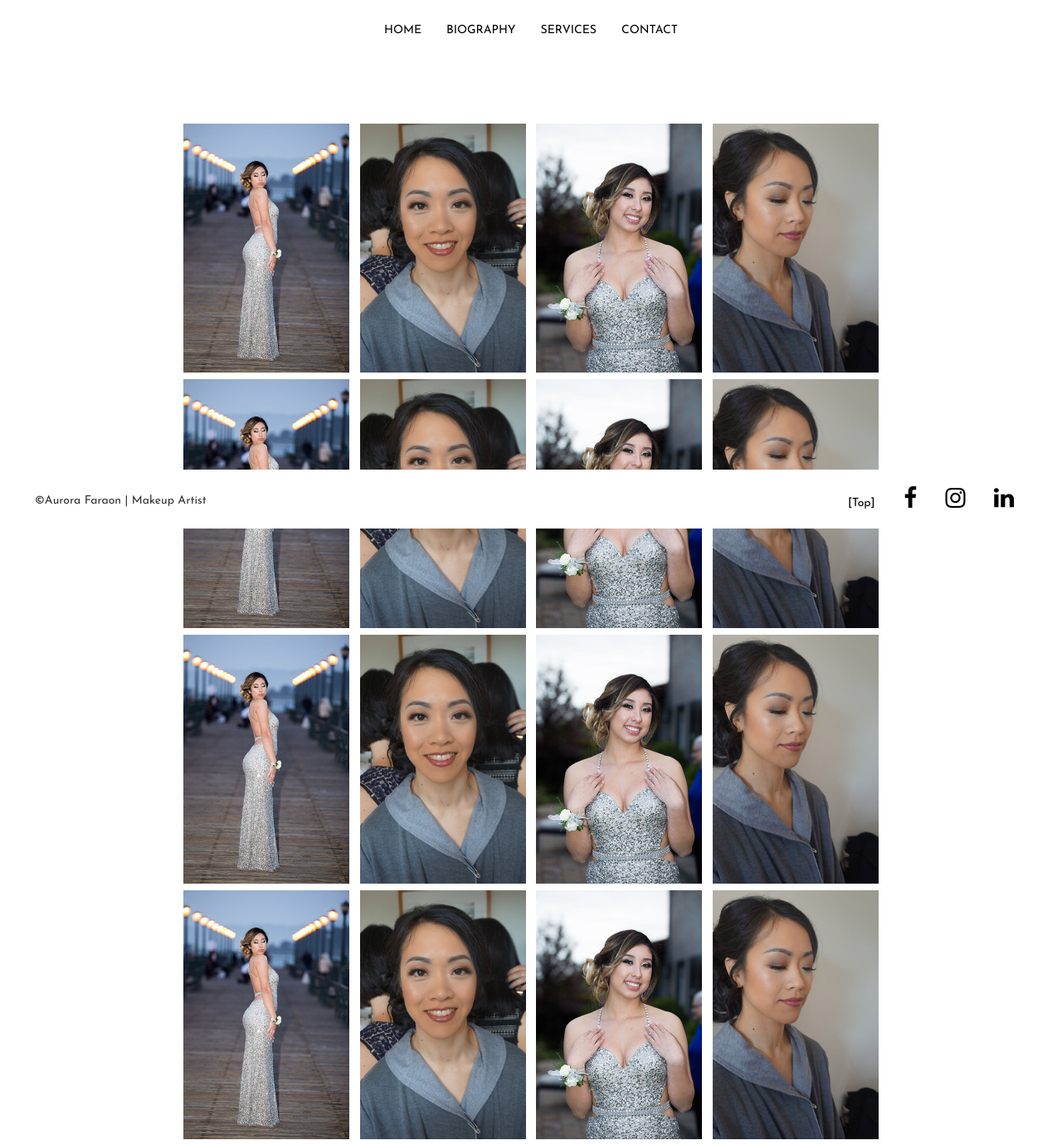
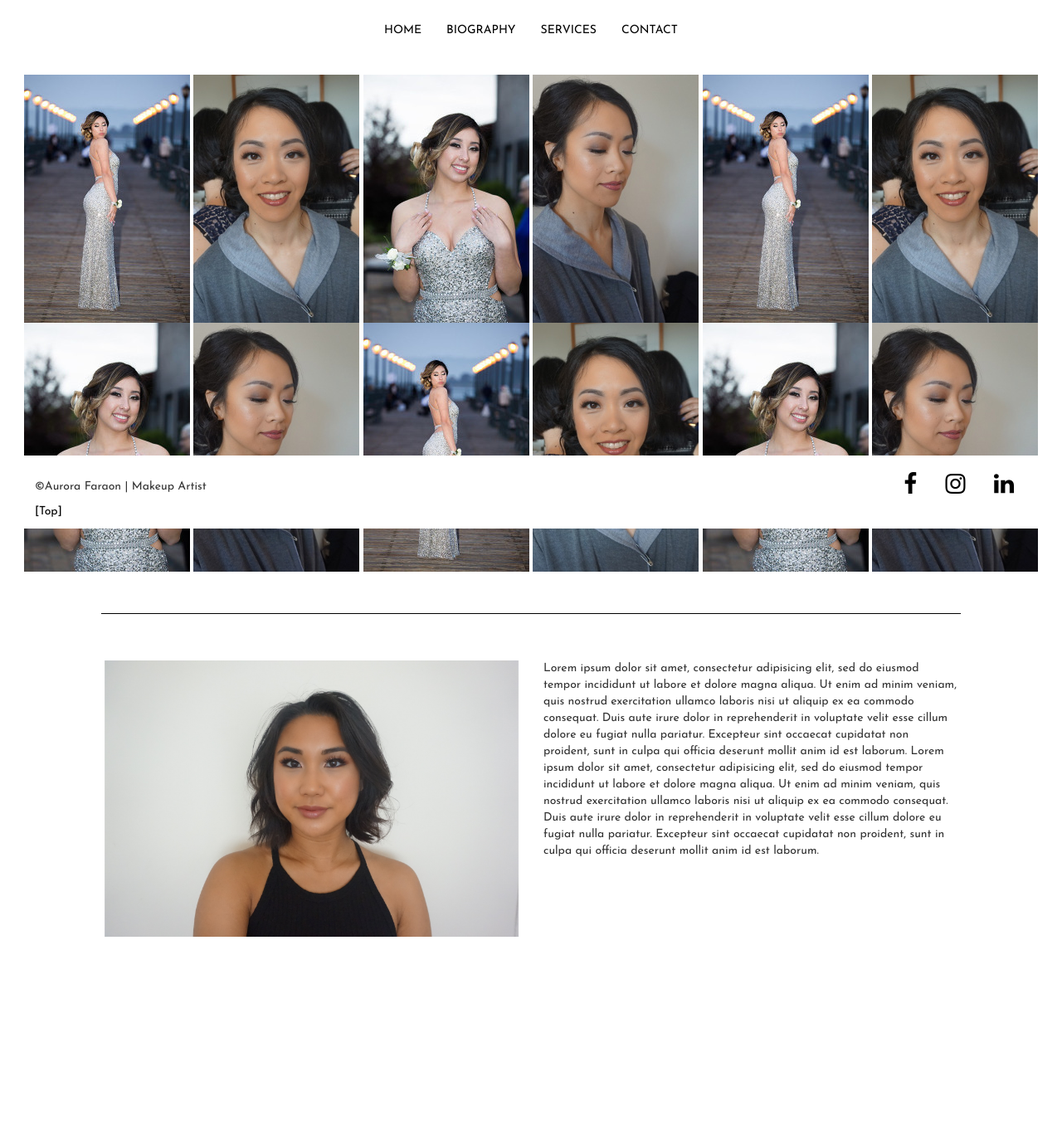
Before and after one commit to Dnguye92/afMua, a website: page index.html in a window 1280 px wide. Shown: the part 163-1543 px from the top of the page at 83% size. After the commit the page ends 1376 px from the top, so only its background shows below. Drawn offline with Linux system fonts and the light colour scheme.

Commit message:
displaying portfolio elements as block elements

```diff
--- a/css/main.css
+++ b/css/main.css
@@ -16,8 +16,10 @@ table, caption, tbody, tfoot, thead, tr, th, td {
 	font-family: 'Josefin Sans', sans-serif;
 }
 
-.thumbnail {
-	display: inline-block;
+hr {
+	width: 81%;
+	border-color: black;
+	margin-top: 50px;
 }
 
 #afLogo {
@@ -97,6 +99,11 @@ footer {
 	background-color: white;
 }
 
+footer a:nth-child(1) {
+	color: black;
+	text-decoration: none;
+}
+
 #copyRight {
 	float: left;
 	padding: 2em 0 0 3em;
@@ -129,7 +136,11 @@ footer {
 }
 
 #portfolio {
-	margin-top: 22em;
+	margin-top: 18em;
+}
+
+#portfolio img {
+	animation-duration: 4s;
 }
 
 .thumbnail {
@@ -149,17 +160,39 @@ footer {
 }
 
 #bio p {
-	padding-top: 2em;
+	/*padding-top: 2em;*/
 }
 
 #bioRow {
 	padding: 0 4em;
 }
 
+#bioPic {
+	transition: all 0.2s ease-out;
+	-webkit-transition: all 0.2s ease-out;
+	-moz-transition: all 0.2s ease-out;
+	-ms-transition: all 0.2s ease-out;
+}
+
+#bioPic:hover {
+	opacity: 0.7;
+	/*transition-duration: 0.8s;*/
+}
+
+
 /*MEDIA QUERIES*/
 @media(max-width: 736px) {
 	#portfolio {
 		margin-top: 13em;
+	}
+	#bioP {
+		width: 100%;
+	}
+	#afLogo {
+		margin: 1em 0;
+	}
+	#bio .col-xs-6:nth-child(1) {
+		width: 100%;
 	}
 }
 
@@ -185,6 +218,9 @@ footer {
 	}
 	#afLogo {
 		margin: 1em 0 1em 0;
+	}
+	#bio p {
+		margin-top: 50px;
 	}
 }
 
@@ -213,4 +249,8 @@ footer {
 	#socialMediaList {
 		padding-right: 0.5em;
 	}
+	#bio p {
+		display: block;
+		padding-top: 0;
+	}
 }
--- a/index.html
+++ b/index.html
@@ -39,7 +39,7 @@
 					    <!-- Collect the nav links, forms, and other content for toggling -->
 					    <div class="navbar-collapse collapse animated fadeIn" id="bs-example-navbar-collapse-1" aria-expanded="false" style="height: 1px">
 					      <ul class="nav navbar-nav">
-					        <li><a href="#">HOME</a></li>
+					        <li><a data-scroll href="#afLogo">HOME</a></li>
 					        <!-- <li><a href="#">PORTFOLIO</a></li> -->
 					        <li><a data-scroll href="#bio">BIOGRAPHY</a></li>
 					        <li><a href="#">SERVICES</a></li>
@@ -56,38 +56,24 @@
 		<div class="container-fluid">
 			<div class="row">
 				<div class="xs-col-12 text-center">
-					<img src="img/edited/free19.jpg" class="galleryItem thumbnail">
-					<img src="img/edited/free7.jpg" class="galleryItem thumbnail">
-					<img src="img/edited/free21.jpg" class="galleryItem thumbnail">
-					<img src="img/edited/free14.jpg" class="galleryItem thumbnail">
-				</div>
-			</div>
-			<div class="row">
-				<div class="xs-col-12 text-center">
-					<img src="img/edited/free19.jpg" class="galleryItem thumbnail">
-					<img src="img/edited/free7.jpg" class="galleryItem thumbnail">
-					<img src="img/edited/free21.jpg" class="galleryItem thumbnail">
-					<img src="img/edited/free14.jpg" class="galleryItem thumbnail">
-				</div>
-			</div>
-			<div class="row">
-				<div class="xs-col-12 text-center">
-					<img src="img/edited/free19.jpg" class="galleryItem thumbnail">
-					<img src="img/edited/free7.jpg" class="galleryItem thumbnail">
-					<img src="img/edited/free21.jpg" class="galleryItem thumbnail">
-					<img src="img/edited/free14.jpg" class="galleryItem thumbnail">
-				</div>
-			</div>
-			<div class="row">
-				<div class="xs-col-12 text-center">
-					<img src="img/edited/free19.jpg" class="galleryItem thumbnail">
-					<img src="img/edited/free7.jpg" class="galleryItem thumbnail">
-					<img src="img/edited/free21.jpg" class="galleryItem thumbnail">
-					<img src="img/edited/free14.jpg" class="galleryItem thumbnail">
+					<img src="img/edited/free19.jpg" class="galleryItem  animated fadeIn animated fadeIn">
+					<img src="img/edited/free7.jpg" class="galleryItem  animated fadeIn">
+					<img src="img/edited/free21.jpg" class="galleryItem  animated fadeIn">
+					<img src="img/edited/free14.jpg" class="galleryItem  animated fadeIn">
+					<img src="img/edited/free19.jpg" class="galleryItem  animated fadeIn">
+					<img src="img/edited/free7.jpg" class="galleryItem  animated fadeIn">
+					<img src="img/edited/free21.jpg" class="galleryItem  animated fadeIn">
+					<img src="img/edited/free14.jpg" class="galleryItem  animated fadeIn">
+					<img src="img/edited/free19.jpg" class="galleryItem  animated fadeIn">
+					<img src="img/edited/free7.jpg" class="galleryItem  animated fadeIn">
+					<img src="img/edited/free21.jpg" class="galleryItem  animated fadeIn">
+					<img src="img/edited/free14.jpg" class="galleryItem  animated fadeIn">
 				</div>
 			</div>
 		</div>
 	</section>
+
+	<hr>
 
 	<section id="bio">
 		<div class="container">
@@ -95,8 +81,13 @@
 				<div class="col-xs-6 animated fadeInLeft">
 					<img id="bioPic" class="img-responsive" src="img/bioPic.jpg">
 				</div>
-				<div class="col-xs-6 animated fadeInRight">
+				<div class="col-xs-6 animated fadeInRight" id="bioP">
 					<p>Lorem ipsum dolor sit amet, consectetur adipisicing elit, sed do eiusmod
+					tempor incididunt ut labore et dolore magna aliqua. Ut enim ad minim veniam,
+					quis nostrud exercitation ullamco laboris nisi ut aliquip ex ea commodo
+					consequat. Duis aute irure dolor in reprehenderit in voluptate velit esse
+					cillum dolore eu fugiat nulla pariatur. Excepteur sint occaecat cupidatat non
+					proident, sunt in culpa qui officia deserunt mollit anim id est laborum. Lorem ipsum dolor sit amet, consectetur adipisicing elit, sed do eiusmod
 					tempor incididunt ut labore et dolore magna aliqua. Ut enim ad minim veniam,
 					quis nostrud exercitation ullamco laboris nisi ut aliquip ex ea commodo
 					consequat. Duis aute irure dolor in reprehenderit in voluptate velit esse
@@ -114,10 +105,10 @@
 			<div class="row">
 				<div class="col-xs-6" id="copyRight">
 					<p>&copy;Aurora Faraon | Makeup Artist</p>
+					<p><a data-scroll href="#afLogo">[Top]</a></p>
 				</div>
 				<div class="col-xs-6">
 					<ul id="socialMediaList">
-						<li><a data-scroll href="#afLogo">[Top]</a></li>
 						<li><a href="#"><i class="fa fa-facebook fa-2x" aria-hidden="true"></i></a></li>
 						<li><a href="https://instagram.com/aurorakarla" target="_blank"><i class="fa fa-instagram fa-2x" aria-hidden="true"></i></a></li>
 						<li><a href="https://www.linkedin.com/in/aurora-faraon-954b0066/" target="_blank"><i class="fa fa-linkedin fa-2x"></i></a></li>
```
